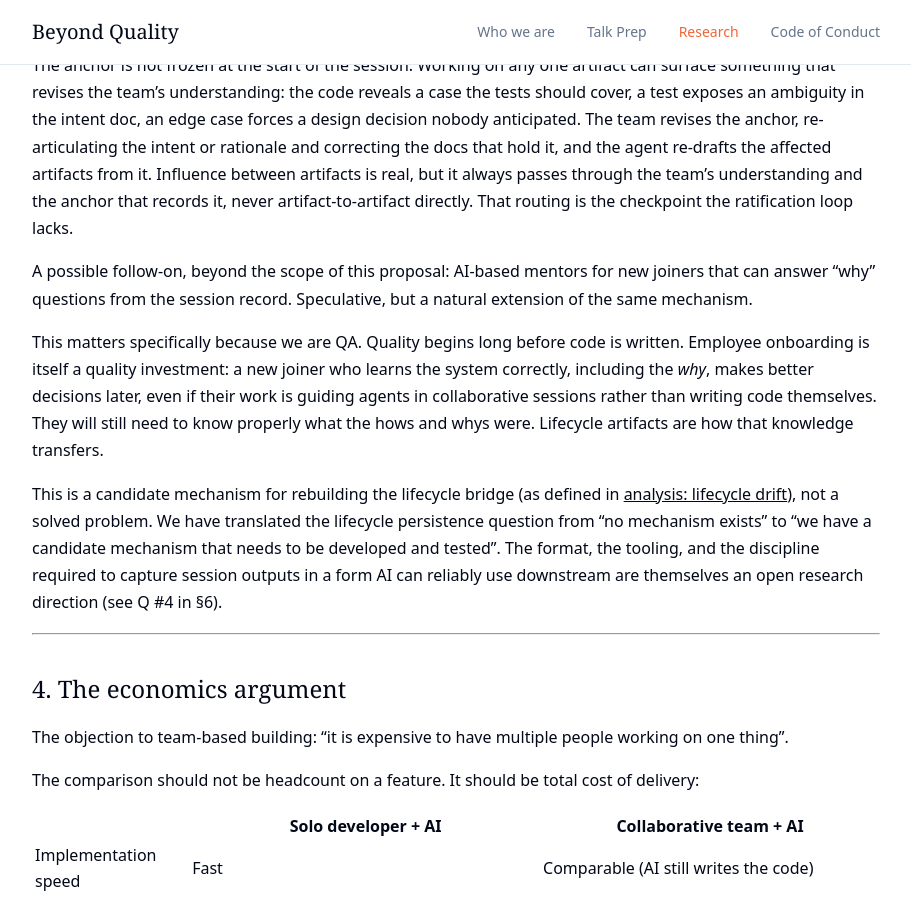
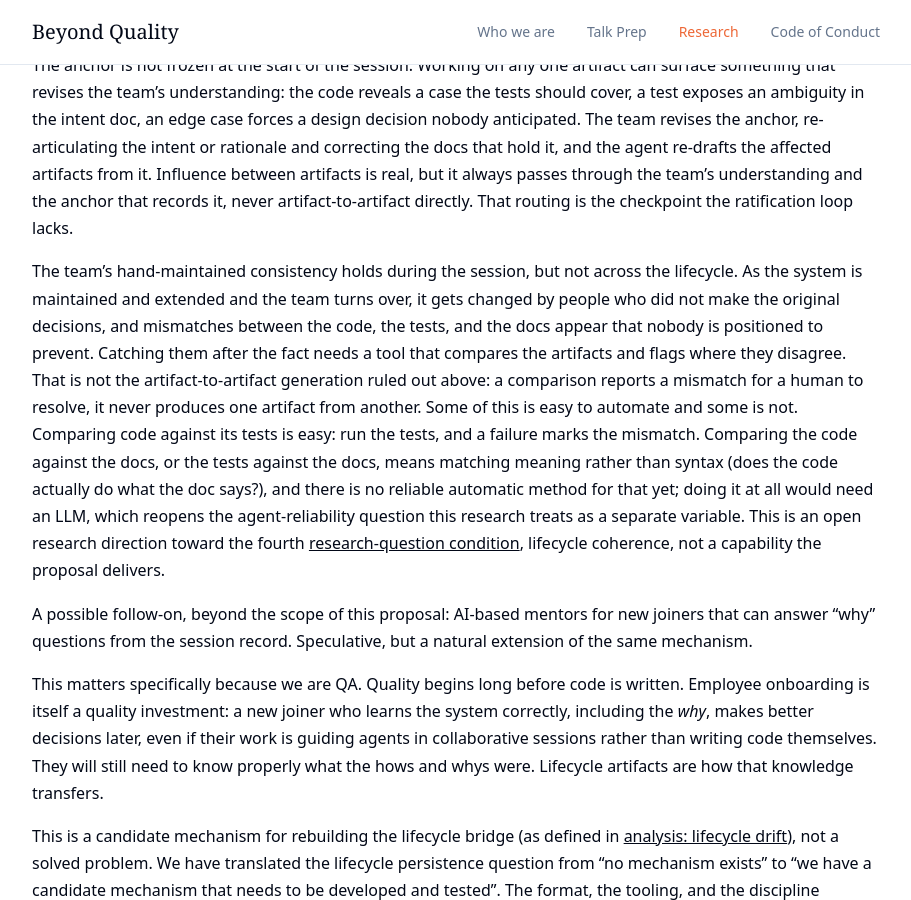
Before and after one commit to BeyondQuality/beyondquality, a Jekyll site: the page built from research/ai-era-testing/proposal.md, in a window 1280 px wide and 900 px high, scrolled down 6808 px. Shown: the whole window, without its empty margins (184-1095 px from the left). Built offline with Jekyll 4.4.1, drawn with Linux system fonts in a browser that asks for light colours; our own code applies the rules of GitHub Pages for plain Markdown files.

Commit message:
clarified the problem with maintaining the connection between the anchors and the generated artifacts

```diff
--- a/research/ai-era-testing/proposal.md
+++ b/research/ai-era-testing/proposal.md
@@ -144,6 +144,8 @@ Generation runs in one direction, from the anchor to the artifacts. The intent a
 
 The anchor is not frozen at the start of the session. Working on any one artifact can surface something that revises the team's understanding: the code reveals a case the tests should cover, a test exposes an ambiguity in the intent doc, an edge case forces a design decision nobody anticipated. The team revises the anchor, re-articulating the intent or rationale and correcting the docs that hold it, and the agent re-drafts the affected artifacts from it. Influence between artifacts is real, but it always passes through the team's understanding and the anchor that records it, never artifact-to-artifact directly. That routing is the checkpoint the ratification loop lacks.
 
+The team's hand-maintained consistency holds during the session, but not across the lifecycle. As the system is maintained and extended and the team turns over, it gets changed by people who did not make the original decisions, and mismatches between the code, the tests, and the docs appear that nobody is positioned to prevent. Catching them after the fact needs a tool that compares the artifacts and flags where they disagree. That is not the artifact-to-artifact generation ruled out above: a comparison reports a mismatch for a human to resolve, it never produces one artifact from another. Some of this is easy to automate and some is not. Comparing code against its tests is easy: run the tests, and a failure marks the mismatch. Comparing the code against the docs, or the tests against the docs, means matching meaning rather than syntax (does the code actually do what the doc says?), and there is no reliable automatic method for that yet; doing it at all would need an LLM, which reopens the agent-reliability question this research treats as a separate variable. This is an open research direction toward the fourth [research-question condition](analysis-research-question.md), lifecycle coherence, not a capability the proposal delivers.
+
 A possible follow-on, beyond the scope of this proposal: AI-based mentors for new joiners that can answer "why" questions from the session record. Speculative, but a natural extension of the same mechanism.
 
 This matters specifically because we are QA. Quality begins long before code is written. Employee onboarding is itself a quality investment: a new joiner who learns the system correctly, including the *why*, makes better decisions later, even if their work is guiding agents in collaborative sessions rather than writing code themselves. They will still need to know properly what the hows and whys were. Lifecycle artifacts are how that knowledge transfers.
```
